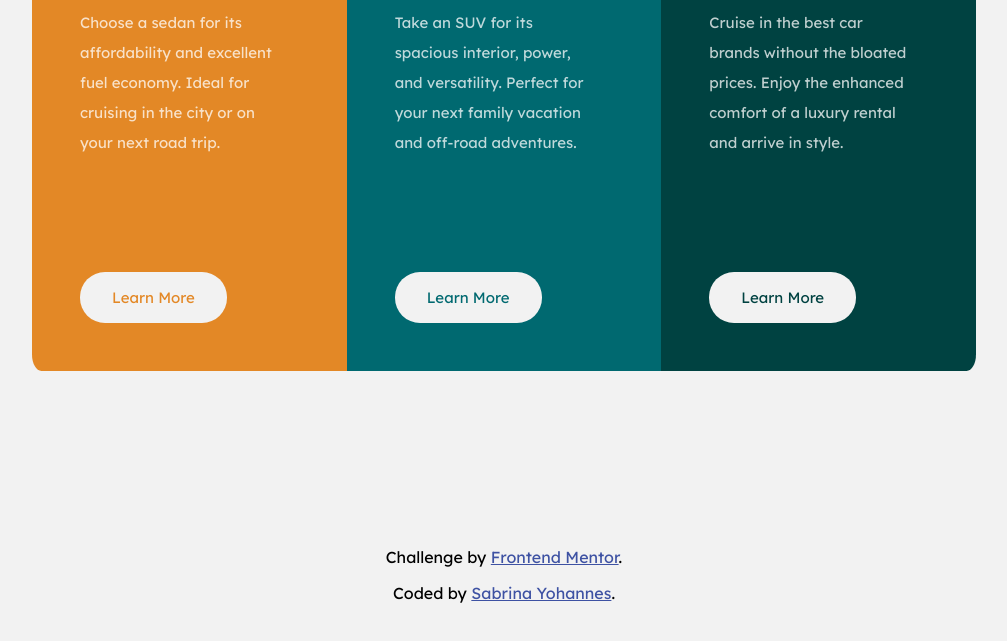
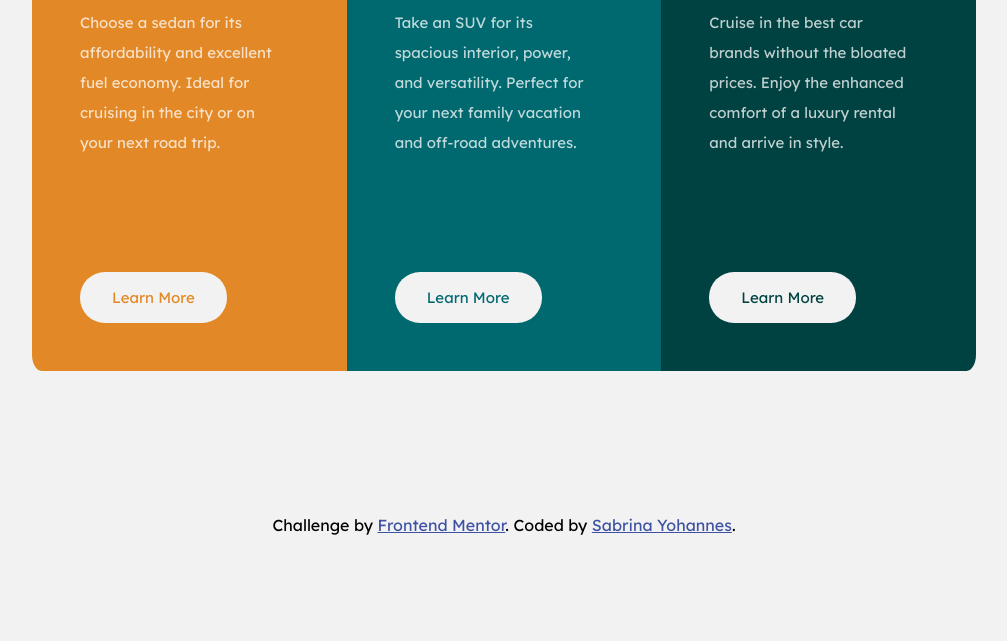
Before and after one commit to SabrinaY123/3-column-preview-card-component-main, a plain HTML site: page index.html in a window 1280 px wide. Shown: the part 275-916 px from the top of the page, without its empty margins (136-1143 px from the left). After the commit the page ends 882 px from the top, so only its background shows below. Drawn offline with Linux system fonts and the light colour scheme.

Commit message:
Footer Update

```diff
--- a/css/styles.css
+++ b/css/styles.css
@@ -84,6 +84,7 @@ body {
     font-size: 16px;
     text-align: center;
     font-family: 'Lexend Deca', sans-serif;
+    margin: 3rem;
  }
 
 .attribution a {
--- a/index.html
+++ b/index.html
@@ -48,8 +48,8 @@
   </main>
 
   <footer class="attribution">
-    <p>Challenge by <a href="https://www.frontendmentor.io?ref=challenge" target="_blank">Frontend Mentor</a>.</p>
-    <p>Coded by <a href="https://www.sabrinay123.github.io/Personal-Site/">Sabrina Yohannes</a>.</p>
+    <p>Challenge by <a href="https://www.frontendmentor.io?ref=challenge" target="_blank">Frontend Mentor</a>.
+       Coded by <a href="https://www.sabrinay123.github.io/Personal-Site/">Sabrina Yohannes</a>.</p>
   </footer>
 </body>
 </html>
```
